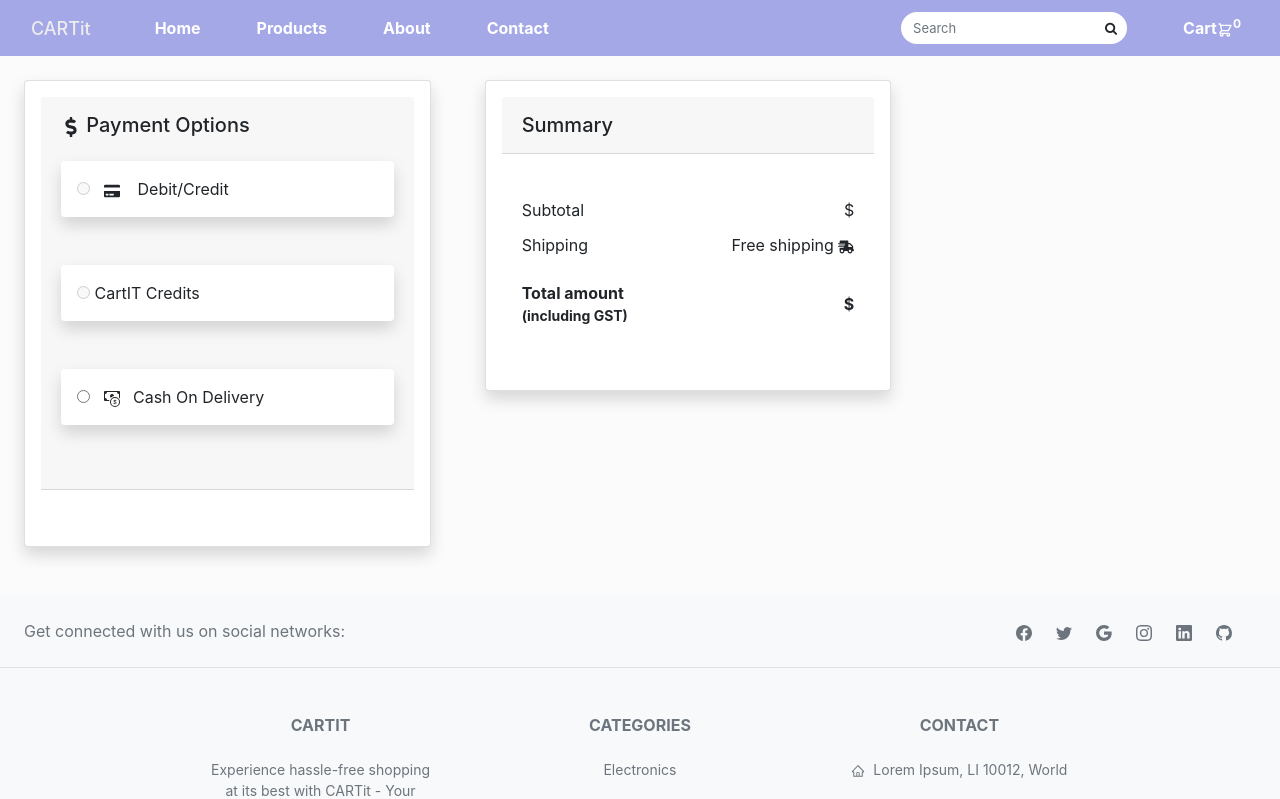
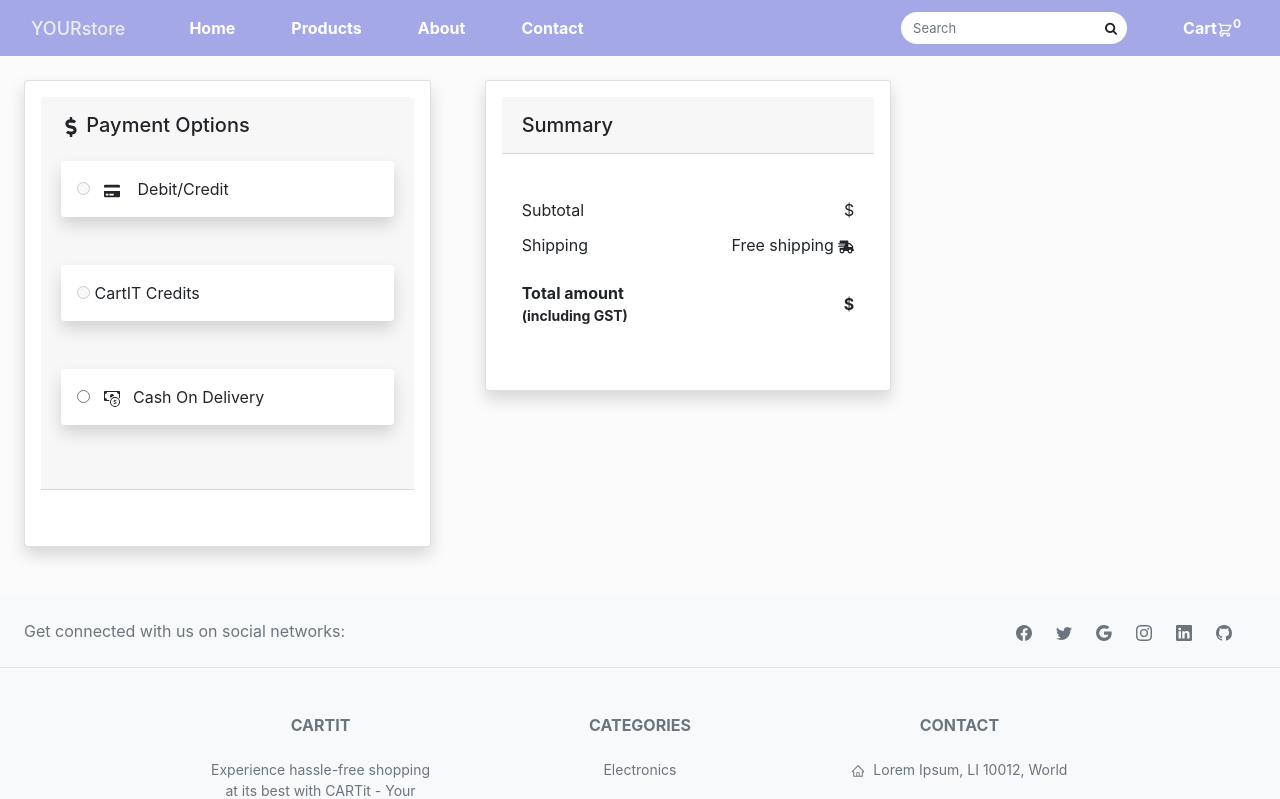
Before and after one commit to vishal-arora-2/your-store, a React (Create React App) app: page /payment in a window 1280 px wide. Shown: the top 799 px of the page. Built offline with nearby package versions, Linux system fonts and the light colour scheme.

Commit message:
Added test cases

```diff
--- a/src/Pages/Navbar.jsx
+++ b/src/Pages/Navbar.jsx
@@ -104,7 +104,7 @@ const HeaderNavbar = () => {
       <nav class="navbar navbar-expand-lg navbar-light mb-3v body1">
         <div class="container-fluid">
           <a class="navbar-brand name text-light" href="/">
-            CARTit
+            YOURstore
           </a>
           <button
             class="navbar-toggler"
--- a/src/Pages/Products.jsx
+++ b/src/Pages/Products.jsx
@@ -31,6 +31,8 @@ const Products = () => {
       setQuantity(quantity + 1);
       dispatch(cartActions.addItem(data, quantity));
       console.log(data);
+
+
     };
     const cart = useSelector((state) => {
       return state.cart;
```
Also changed, not shown: 2 other files (tests, documents, lock files or other folders).
